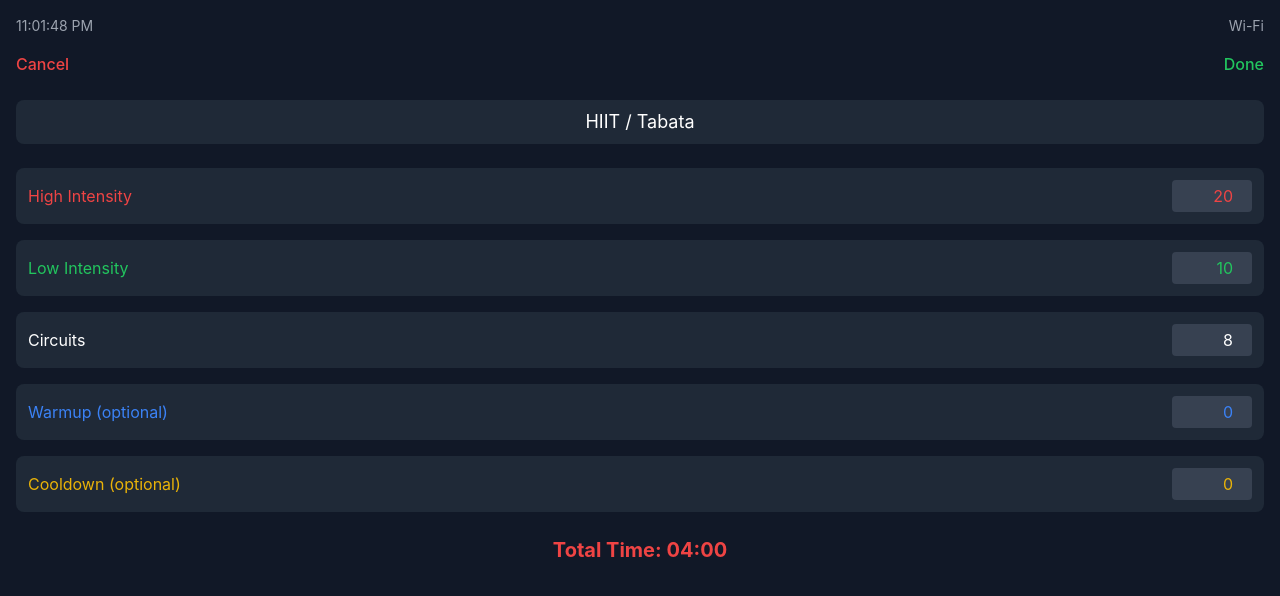
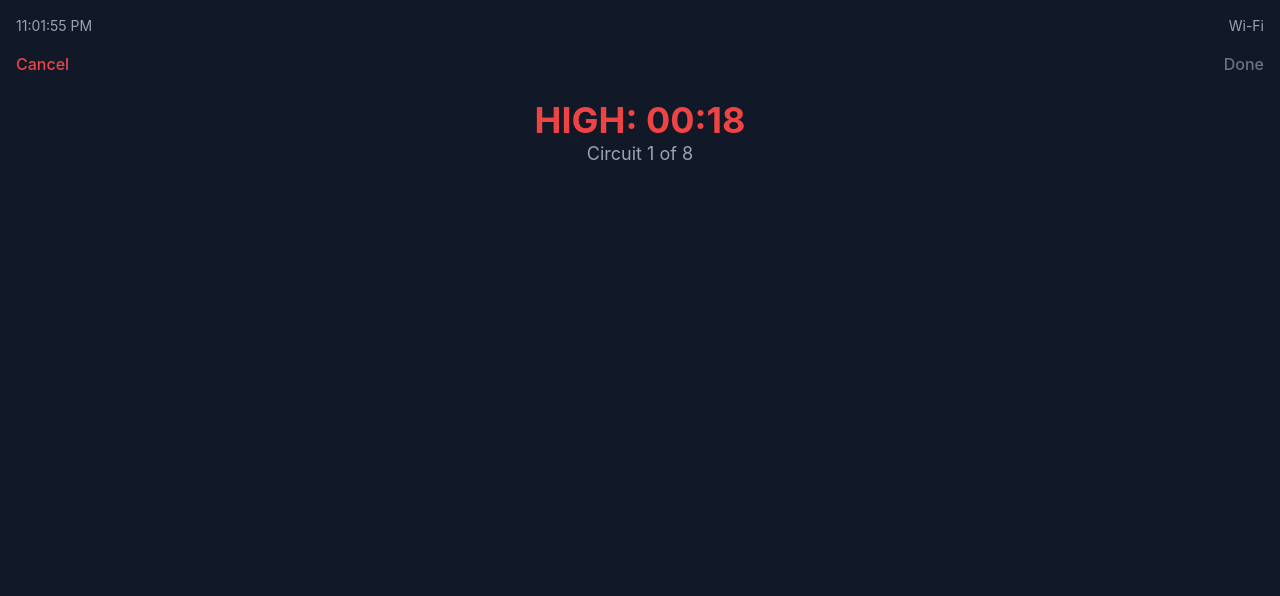
Before and after one commit to beagle910/hiit-tabata-app, a React (Create React App) app: page / in a window 1280 px wide. Both pictures are taken after a click on the button "Done". Shown: the top 596 px of the page. Built offline with nearby package versions, Linux system fonts and the light colour scheme.

Commit message:
Update App.jsx

```diff
--- a/src/App.jsx
+++ b/src/App.jsx
@@ -2,6 +2,7 @@ import { useState, useEffect } from 'react';
 import './index.css';
 
 const App = () => {
+  // Timer configuration state
   const [timerName, setTimerName] = useState('HIIT / Tabata');
   const [highIntensity, setHighIntensity] = useState(20);
   const [lowIntensity, setLowIntensity] = useState(10);
@@ -10,16 +11,114 @@ const App = () => {
   const [cooldown, setCooldown] = useState(0);
   const [totalTime, setTotalTime] = useState(0);
 
+  // Timer running state
+  const [isRunning, setIsRunning] = useState(false);
+  const [currentPhase, setCurrentPhase] = useState(null);
+  const [timeLeft, setTimeLeft] = useState(0);
+  const [currentCircuit, setCurrentCircuit] = useState(0);
+
+  // Load saved timer from local storage
+  useEffect(() => {
+    const savedTimer = localStorage.getItem('hiitTimer');
+    if (savedTimer) {
+      const { name, high, low, circuits, warmup, cooldown } = JSON.parse(savedTimer);
+      setTimerName(name);
+      setHighIntensity(high);
+      setLowIntensity(low);
+      setCircuits(circuits);
+      setWarmup(warmup);
+      setCooldown(cooldown);
+    }
+  }, []);
+
+  // Calculate total time
   useEffect(() => {
     const cycleTime = (highIntensity + lowIntensity) * circuits;
     const total = warmup + cycleTime + cooldown;
     setTotalTime(total);
   }, [highIntensity, lowIntensity, circuits, warmup, cooldown]);
 
+  // Timer logic
+  useEffect(() => {
+    if (!isRunning) return;
+
+    const timer = setInterval(() => {
+      setTimeLeft((prev) => {
+        if (prev <= 1) {
+          // Move to next phase
+          if (currentPhase === 'warmup' && warmup > 0) {
+            setCurrentPhase('high');
+            setTimeLeft(highIntensity);
+          } else if (currentPhase === 'high') {
+            setCurrentPhase('low');
+            setTimeLeft(lowIntensity);
+          } else if (currentPhase === 'low') {
+            if (currentCircuit < circuits - 1) {
+              setCurrentCircuit((prev) => prev + 1);
+              setCurrentPhase('high');
+              setTimeLeft(highIntensity);
+            } else if (cooldown > 0) {
+              setCurrentPhase('cooldown');
+              setTimeLeft(cooldown);
+            } else {
+              setIsRunning(false);
+              setCurrentPhase(null);
+              return 0;
+            }
+          } else if (currentPhase === 'cooldown') {
+            setIsRunning(false);
+            setCurrentPhase(null);
+            return 0;
+          }
+          return prev - 1;
+        }
+        return prev - 1;
+      });
+    }, 1000);
+
+    return () => clearInterval(timer);
+  }, [isRunning, currentPhase, currentCircuit, highIntensity, lowIntensity, circuits, warmup, cooldown]);
+
+  // Format time in MM:SS
   const formatTime = (seconds) => {
     const min = Math.floor(seconds / 60).toString().padStart(2, '0');
     const sec = (seconds % 60).toString().padStart(2, '0');
     return `${min}:${sec}`;
+  };
+
+  // Handle Done button
+  const handleDone = () => {
+    if (!isRunning) {
+      // Save timer config
+      const timerConfig = {
+        name: timerName,
+        high: highIntensity,
+        low: lowIntensity,
+        circuits,
+        warmup,
+        cooldown,
+      };
+      localStorage.setItem('hiitTimer', JSON.stringify(timerConfig));
+
+      // Start timer
+      setIsRunning(true);
+      setCurrentCircuit(0);
+      if (warmup > 0) {
+        setCurrentPhase('warmup');
+        setTimeLeft(warmup);
+      } else {
+        setCurrentPhase('high');
+        setTimeLeft(highIntensity);
+      }
+    }
+  };
+
+  // Phase display
+  const phaseColors = {
+    warmup: 'text-blue-500',
+    high: 'text-red-500',
+    low: 'text-green-500',
+    cooldown: 'text-yellow-500',
   };
 
   return (
@@ -32,9 +131,28 @@ const App = () => {
       {/* Header */}
       <div className="flex justify-between mb-6">
         <button className="text-red-500 font-medium">Cancel</button>
-        <button className="text-green-500 font-medium">Done</button>
+        <button
+          onClick={handleDone}
+          className={`font-medium ${isRunning ? 'text-gray-500' : 'text-green-500'}`}
+          disabled={isRunning}
+        >
+          Done
+        </button>
       </div>
-      {/* Timer Name */}
+      {/* Timer Display when Running */}
+      {isRunning && (
+        <div className="text-center mb-6">
+          <div className={`text-4xl font-bold ${phaseColors[currentPhase]}`}>
+            {currentPhase?.toUpperCase()}: {formatTime(timeLeft)}
+          </div>
+          <div className="text-lg text-gray-400">
+            Circuit {currentCircuit + 1} of {circuits}
+          </div>
+        </div>
+      )}
+      {/* Timer Config when Not Running */}
+      {!isRunning && (
+        <>
           <div className="mb-6">
             <input
               type="text"
@@ -44,7 +162,6 @@ const App = () => {
               placeholder="Timer Name"
             />
           </div>
-      {/* Interval Settings */}
           <div className="space-y-4 mb-6">
             <div className="flex justify-between items-center bg-gray-800 p-3 rounded-lg">
               <span className="text-red-500">High Intensity</span>
@@ -92,10 +209,11 @@ const App = () => {
               />
             </div>
           </div>
-      {/* Total Time */}
           <div className="text-center">
             <span className="text-red-500 text-xl font-bold">Total Time: {formatTime(totalTime)}</span>
           </div>
+        </>
+      )}
     </div>
   );
 };
```
Lines whose indentation alone changed are shown as unchanged.
